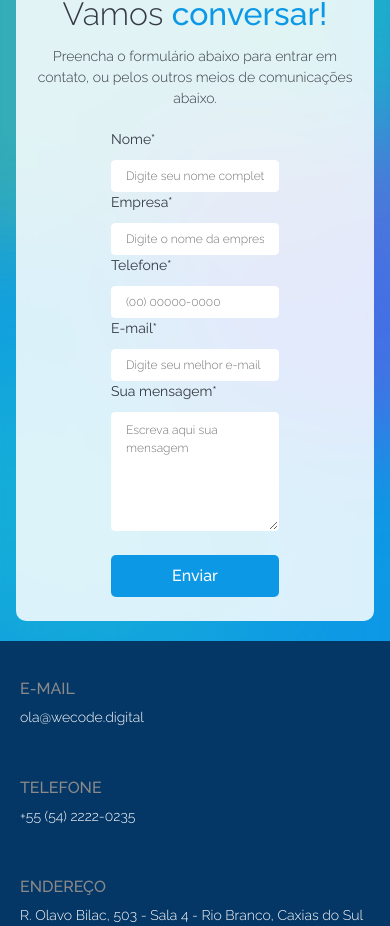
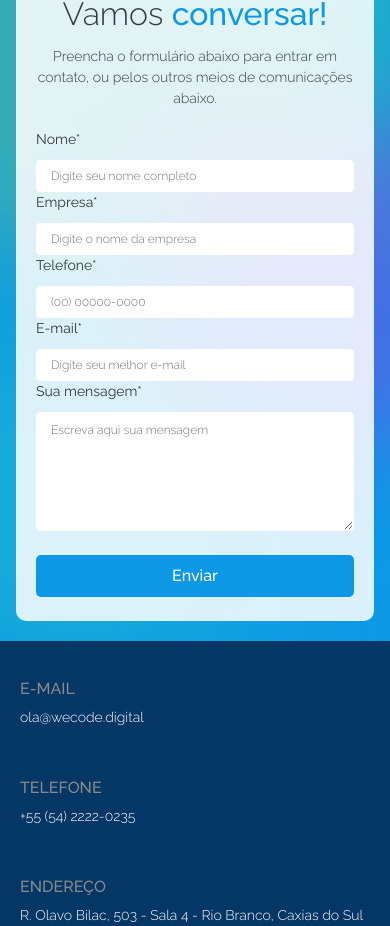
Before and after one commit to wecode-digital/siteWecode, a Next.js app: page / in a window 390 px wide. Shown: the part 6032-6958 px from the top of the page. Built offline with nearby package versions, Linux system fonts and the light colour scheme.

Commit message:
form mobile

```diff
--- a/src/components/Contato/Contato.tsx
+++ b/src/components/Contato/Contato.tsx
@@ -94,10 +94,10 @@ export default function Contato() {
   };
 
   return (
-    <section id="contato">
+    <section id="contato" className={styles.contatoMain}>
       <div>
-        <form onSubmit={handleSubmit} >
-          <div>
+        <form onSubmit={handleSubmit} className={styles.contatoForm}>
+          <div className={styles.contatoFormGroup}>
             <div>
               <label htmlFor="name">Nome*</label>
               <input
--- a/src/components/Contato/sass/styles.module.scss
+++ b/src/components/Contato/sass/styles.module.scss
@@ -30,7 +30,8 @@
       .title {
         font-size: $fontSize6;
         font-weight: $weight2;
-        > span {
+
+        >span {
           color: $color--brand-primary;
           font-weight: $weight5;
         }
@@ -48,12 +49,12 @@
     width: inherit;
     gap: 1.5rem;
 
-    > div {
+    >div {
       display: flex;
       flex-direction: column;
       gap: 0.5rem;
 
-      > label {
+      >label {
         color: $neutral-800;
         font-size: $fontSize2;
         font-style: normal;
@@ -103,3 +104,18 @@
     resize: vertical;
   }
 }
+
+.contatoMain {
+  min-width: 100%;
+
+  .contatoForm {
+    // width: 100%;
+    display: flex;
+
+    .contatoFormGroup {
+      display: flex;
+      width: 142%;
+      flex-direction: column;
+    }
+  }
+}
```
